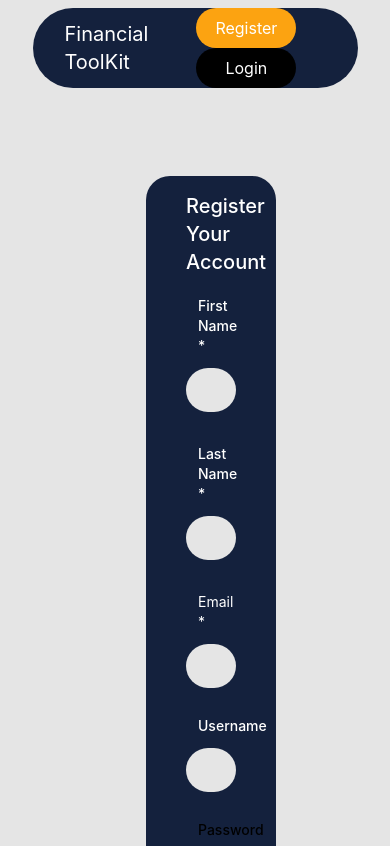
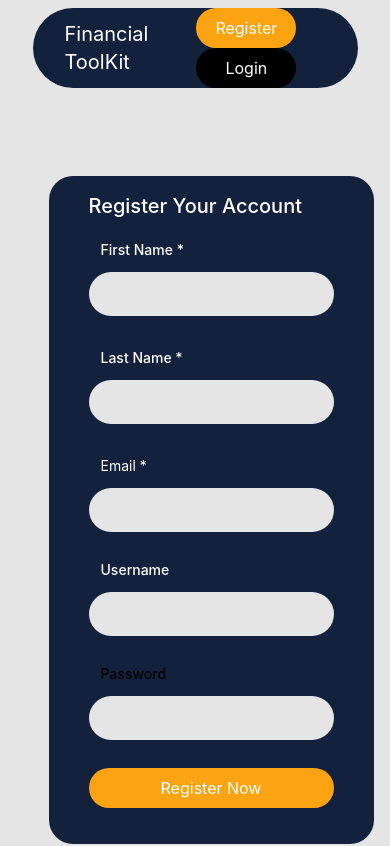
Before and after one commit to touseefyounas/financialToolkit, a React (Create React App) app in the folder frontend-react/: page /register in a window 390 px wide. Shown: the top 846 px of the page. Built offline with nearby package versions, Linux system fonts and the light colour scheme.

Commit message:
adjusting Register layout

```diff
--- a/frontend-react/src/Register.tsx
+++ b/frontend-react/src/Register.tsx
@@ -48,7 +48,7 @@ const Register: React.FC = () => {
     <>
       <div>
         <div className=" w-full m-4">
-          <div className="w-2/6 mx-auto mt-20 bg-secondary rounded-3xl">
+          <div className="w-5/6 sm:w-5/6 md:w-4/6 lg:w-3/6 xl:w-2/6 mx-auto mt-20 bg-secondary rounded-3xl">
             <form className="rounded-lg text-text  m-4 py-4 px-6 ">
               <label>
                 <h1 className="pb-2 text-text text-xl font-medium">
```
